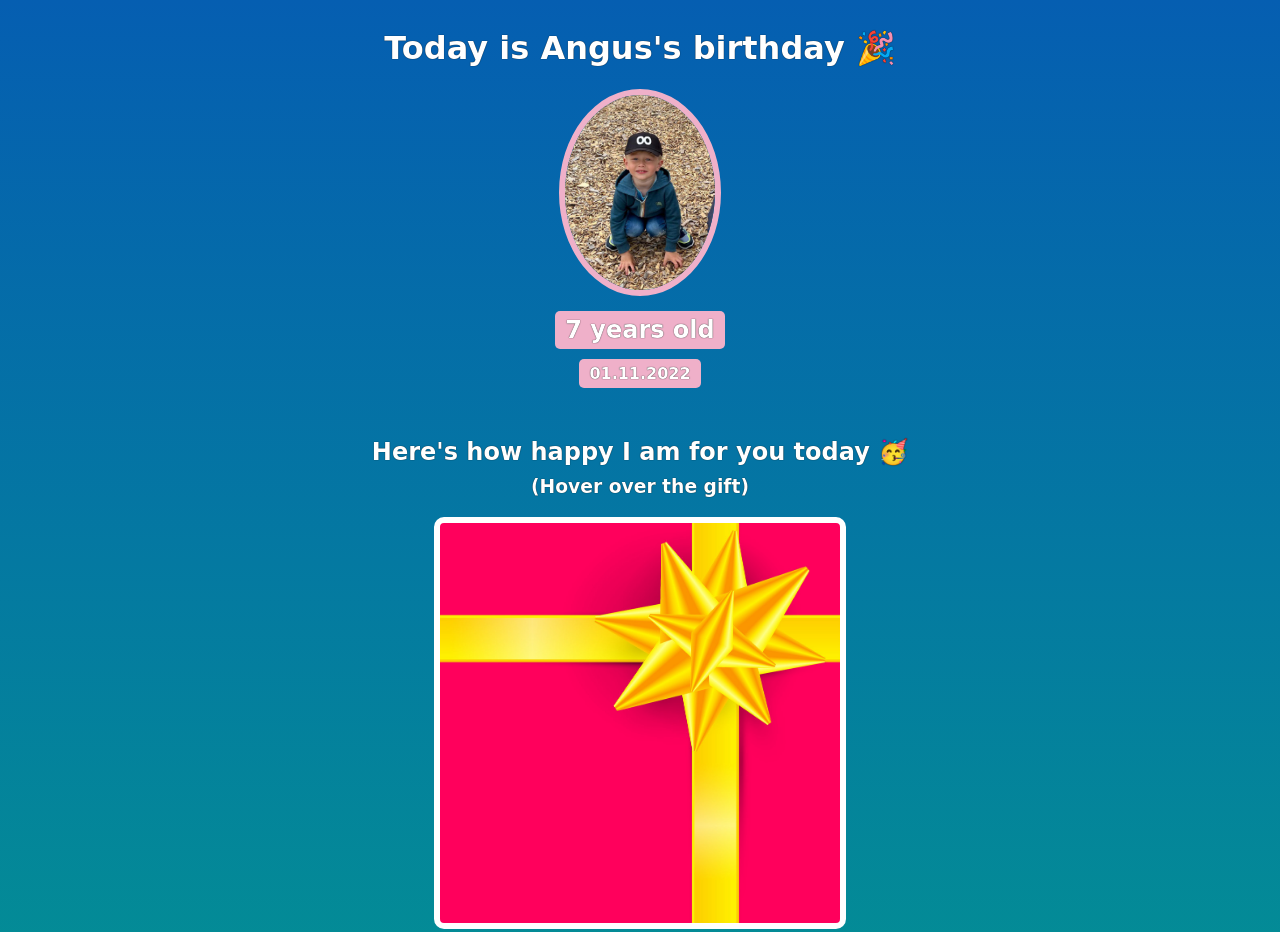
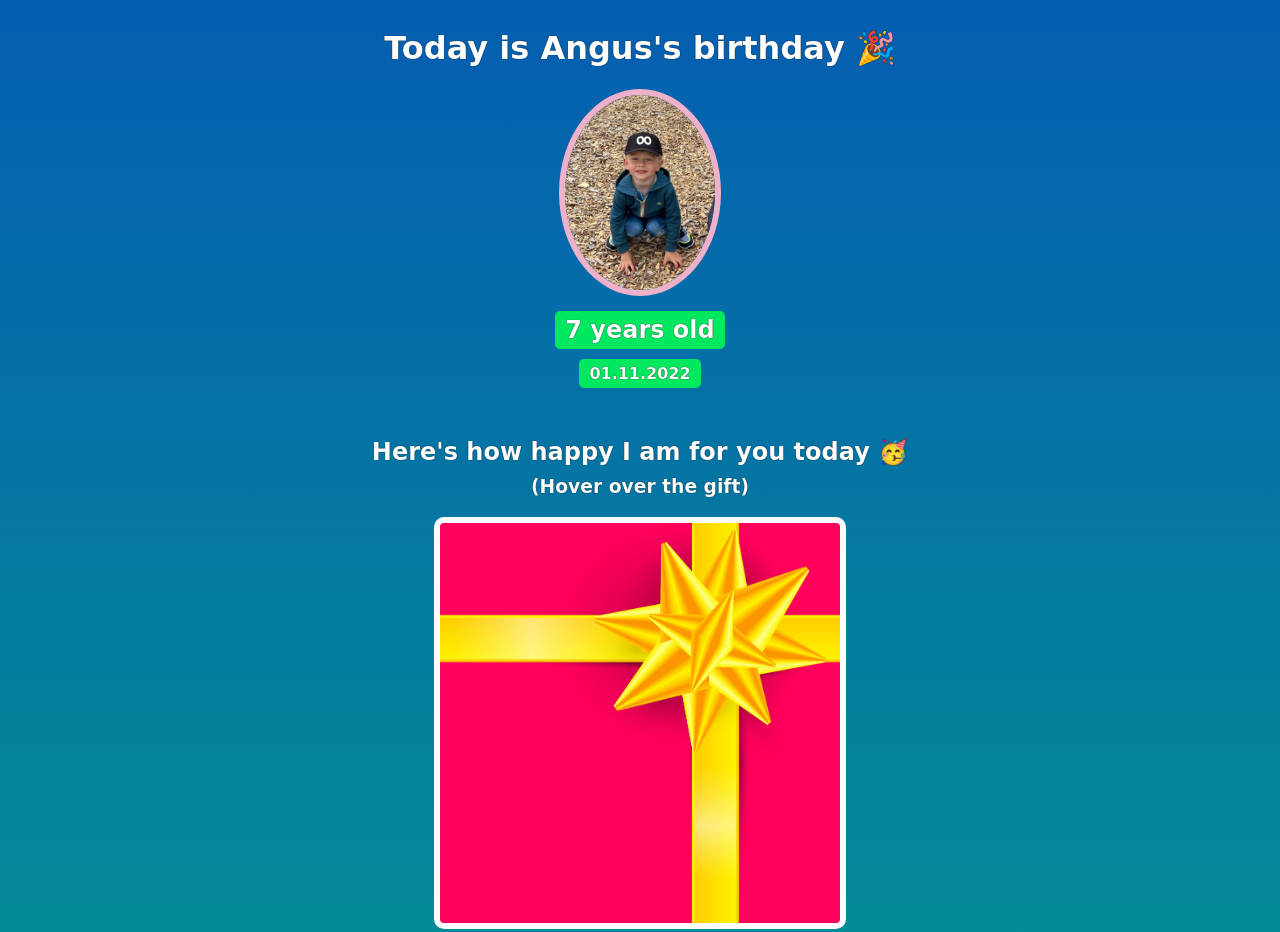
Before and after one commit to AdamMair13/birthday-gift-site, a website built with Vite: page index.html in a window 1280 px wide. Shown: the top 932 px of the page. Built offline with nearby package versions, Linux system fonts and the light colour scheme; a web font is replaced by a local one.

Commit message:
Update styles.css

```diff
--- a/styles.css
+++ b/styles.css
@@ -17,7 +17,7 @@ h1, h2, h3, h4, p {
 }
 
 #bday-age {
-    background: #EFB0C9;
+    background: #00e760;
     padding: 5px 10px;
     border-radius: 5px;
     margin: 5px 0 10px 0;
@@ -25,7 +25,7 @@ h1, h2, h3, h4, p {
 
 #bday-date {
     margin: 0;
-    background: #EFB0C9;
+    background: #00e760;
     padding: 5px 10px;
     border-radius: 5px;
 }
```
